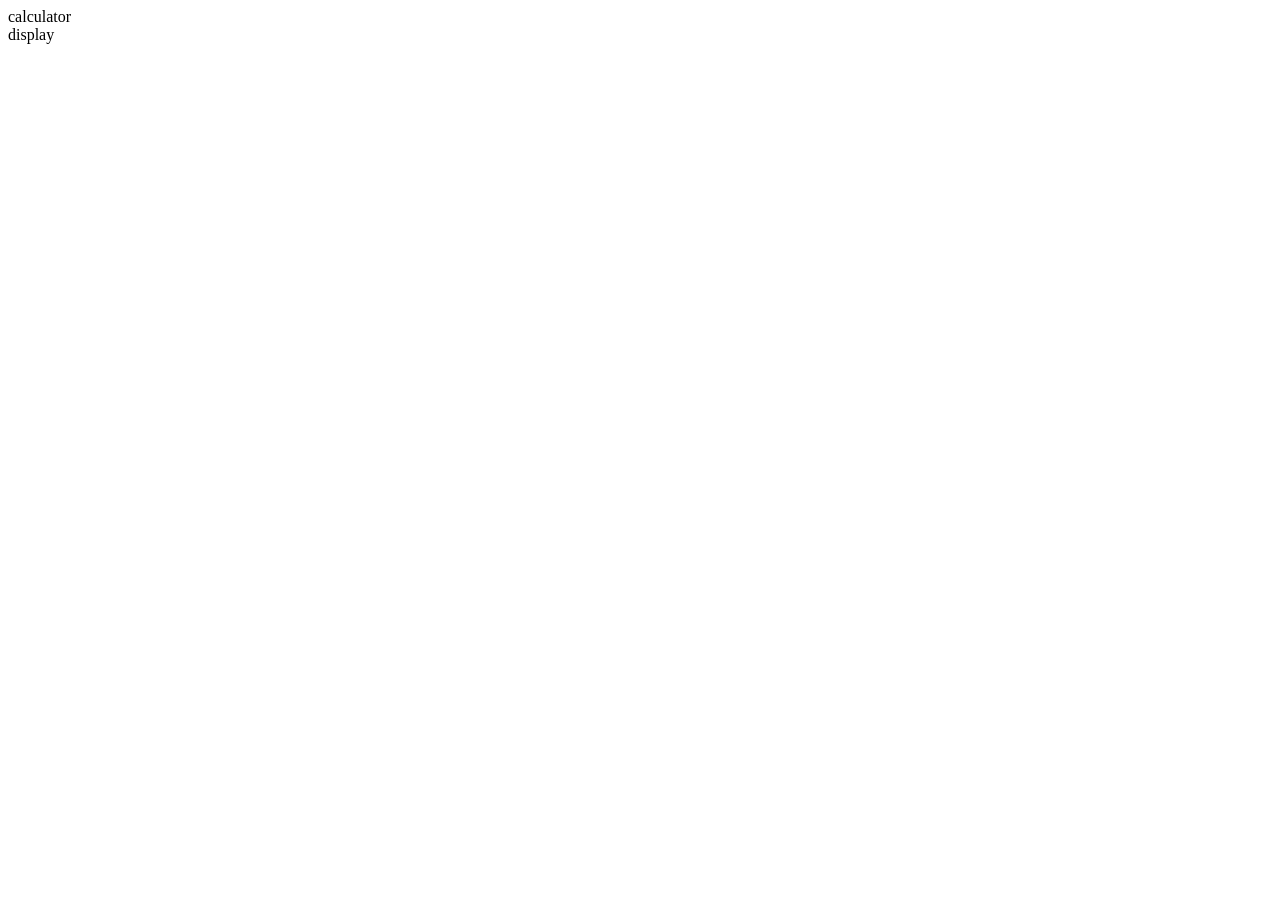
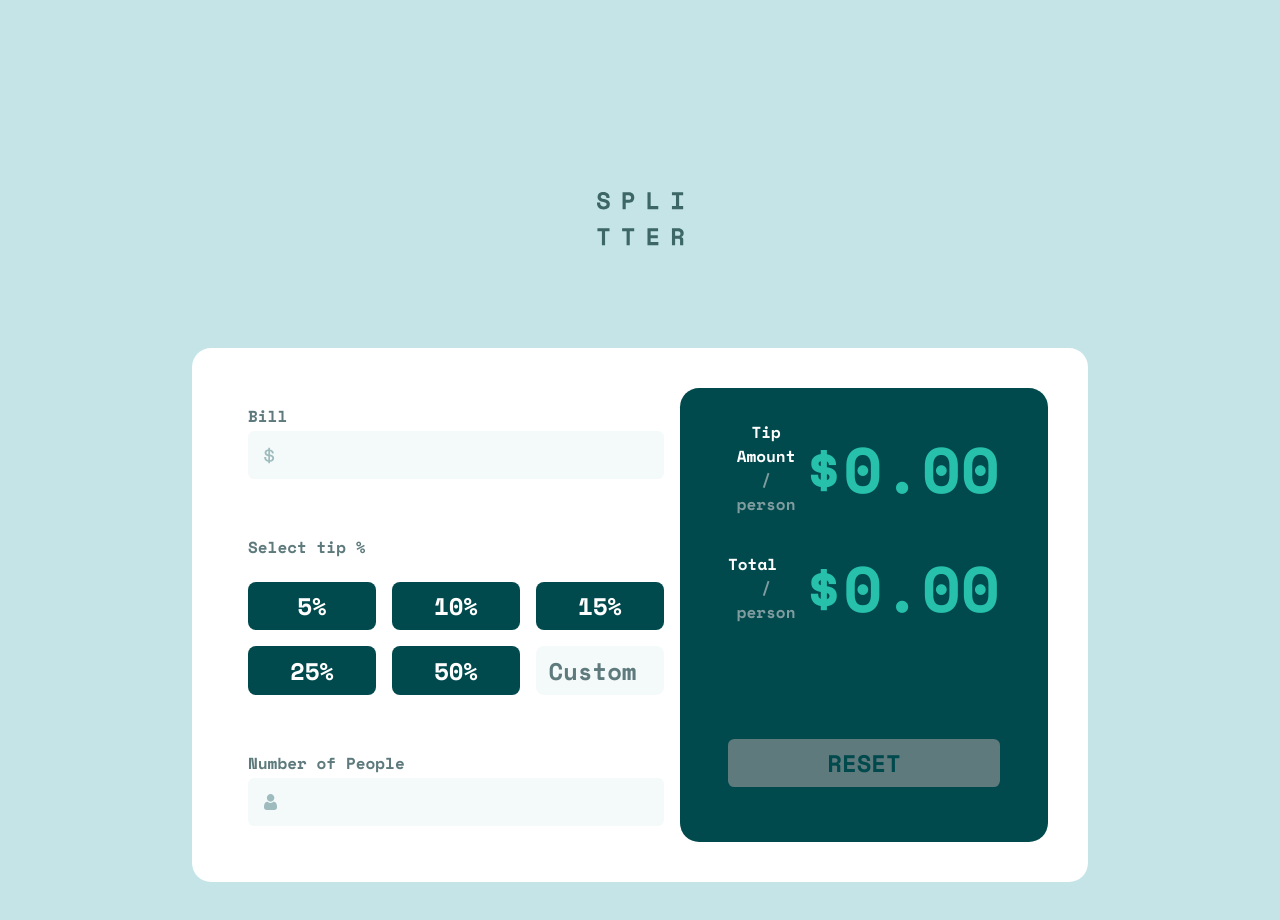
Before and after one commit to Leandro-pixel/Tip-Calculator, a React (Vite) app: page / in a window 1280 px wide. Shown: the top 920 px of the page. Before the commit the page ends 800 px from the top, so only its background shows below. Built offline with nearby package versions, Linux system fonts and the light colour scheme.

Commit message:
feat: A code change that neither fixes a bug nor adds a feature

```diff
--- a/src/App.jsx
+++ b/src/App.jsx
@@ -1,15 +1,24 @@
 
 import Calculator from "./components/calculator"
 import Display from "./components/display"
+import "./styles/app.sass"
+import Avatar from './images/logo.svg'
+
 
 function App() {
 
   return (
     <>
-      <div>
+    <div id="wrapper">
+      <img src={Avatar} alt="" />
+      <main>
         <Calculator/>
         <Display/>
-      </div>
+      </main>
+    </div>
+
+
+
     </>
   )
 }
--- a/src/components/calculator.jsx
+++ b/src/components/calculator.jsx
@@ -1,8 +1,34 @@
+import "../styles/components/calculator.sass"
+
+
 const Calculator = () => {
 
+    const keyPadNumbers = ["5%", "10%", "15%", "25%","50%"]
+
     return (
+    <main id="calculator">
+            <div id="bill">
+                <label htmlFor="">Bill</label>
+                <input type="number" id="inputBill" />
+            </div>
 
-        <div>calculator</div>
+
+            <div id="selectTip">
+                <label htmlFor="">Select tip %</label>
+                <div id="tipBtns">
+                {keyPadNumbers.map((num) => (
+                    <button key={num} className="btn">{num}</button>
+                ))}
+                <input type="number" placeholder="Custom" id="customTip" />
+                </div>
+
+            </div>
+
+            <div className="numberPeople">
+                <label htmlFor="">Number of People</label>
+                <input type="number" id="inputPeople" />
+            </div>
+    </main>
 
     )
   }
--- a/src/components/display.jsx
+++ b/src/components/display.jsx
@@ -1,9 +1,31 @@
+import '../styles/components/display.sass'
 
 const Display = () => {
 
     return (
 
-        <div>display</div>
+        <div id="tipWrapper">
+            <div id="valor">
+                <div id="wrapp">
+                    <label htmlFor="">Tip Amount</label>
+                    <span id='person'>/ person</span>
+                </div>
+
+                <span id="total" >$0.00</span>
+            </div>
+
+            <div id="valor">
+                <div id="wrapp">
+                    <label htmlFor="">Total</label>
+                    <span id='person'>/ person</span>
+                </div>
+
+                <span id="total">$0.00</span>
+            </div>
+
+            <button id='resetBtn'>RESET</button>
+
+        </div>
 
     )
   }
--- a/src/styles/app.sass
+++ b/src/styles/app.sass
@@ -0,0 +1,29 @@
+@use './variable'
+
+
+*
+    padding: 0
+    margin: 0
+    box-sizing: border-box
+    font-family: variable.$font-stack
+
+    input
+        border: none
+        background: variable.$Verylightgrayish-cyan
+        color: variable.$Verydark-cyan
+
+#wrapper
+    text-align: center
+    background: variable.$Lightgrayish-cyan
+    padding: 15%
+
+    img
+        margin-bottom: 6rem
+
+main
+    display: flex
+    background: variable.$White
+    padding: 2.5rem
+    border-radius: 1.2rem
+    justify-content: space-between
+    width: auto
--- a/src/styles/components/calculator.sass
+++ b/src/styles/components/calculator.sass
@@ -0,0 +1,66 @@
+@use '../variable'
+@use '../mixins'
+
+#calculator
+    display: flex
+    flex-direction: column
+    align-items: flex-start
+    gap: 1rem
+    background: variable.$White
+    width: 30rem
+    padding: 1rem
+
+    #inputBill
+        background-image: url("../../images/icon-dollar.svg")
+        background-repeat: no-repeat
+        background-position: 1rem center
+        padding-right: 1rem
+        text-align: right
+        font-size: variable.$bodyfont-size
+        color: variable.$Verydark-cyan
+
+    #inputPeople
+        background-image: url("../../images/icon-person.svg")
+        background-repeat: no-repeat
+        background-position: 1rem center
+        padding-right: 1rem
+        text-align: right
+        font-size: variable.$bodyfont-size
+        color: variable.$Verydark-cyan
+
+    input:not(#customTip)
+        height: 3rem
+        width: 26rem
+        border-radius: .4rem
+
+
+    label
+        display: flex
+        margin-bottom: .2rem
+        color: variable.$Darkgrayish-cyan
+
+
+
+    #selectTip
+
+        label
+            margin-bottom: 1.4rem
+            margin-top: 2.5rem
+
+
+        #tipBtns
+            display: grid
+            grid-template-columns: 1fr 1fr 1fr
+            grid-template-rows: 1fr 1fr
+            gap: 1rem
+            margin-bottom: 2.5rem
+
+            .btn
+                @include mixins.tip-btn
+
+            #customTip
+                @include mixins.tip-btn
+                background: variable.$Verylightgrayish-cyan
+                color: variable.$Verydark-cyan
+                &::placeholder
+                    color: variable.$Darkgrayish-cyan
--- a/src/styles/components/display.sass
+++ b/src/styles/components/display.sass
@@ -0,0 +1,43 @@
+@use '../variable'
+
+#tipWrapper
+    background: variable.$Verydark-cyan
+    border-radius: 1.2rem
+    padding: 2rem 3rem
+    display: flex
+    flex-direction: column
+    width: 30rem
+    gap: 1.5rem
+
+    #resetBtn
+        margin-top: 5rem
+        background: variable.$Darkgrayish-cyan
+        border: none
+        border-radius: .4rem
+        height: 3rem
+        font-size: variable.$bodyfont-size
+        color: variable.$Verydark-cyan
+        cursor: pointer
+
+    #valor
+        display: flex
+        align-items: center
+        justify-content: space-between
+
+        #wrapp
+            display: flex
+            flex-direction: column
+            align-items: flex-start
+
+
+
+        label
+            color: variable.$White
+
+
+        #person
+            color: variable.$Grayish-cyan
+
+        #total
+            color: variable.$Strong-cyan
+            font-size: 4rem
--- a/src/styles/mixins.sass
+++ b/src/styles/mixins.sass
@@ -1,9 +1,13 @@
-@use 'variable'
+@use './variable'
 
-@mixin my-btn
-    padding: 1rem 1.2rem
-    color: green
-    background: yellow
+@mixin tip-btn
+    padding: .4rem
+    color: variable.$White
+    background: variable.$Verydark-cyan
     text-decoration: none
-    border-radius: 3rem
+    border-radius: .5rem
+    font-size: variable.$bodyfont-size
+    width: 8rem
+    text-align: center
+    border: none
     cursor: pointer
--- a/src/styles/variable.sass
+++ b/src/styles/variable.sass
@@ -1,4 +1,4 @@
-@import url('https://fonts.googleapis.com/css2?family=Space+Mono:wght@700&display=swap');
+@import url('https://fonts.googleapis.com/css2?family=Space+Mono:wght@700&display=swap')
 
 $Strong-cyan: hsl(172, 67%, 45%)
 $Verydark-cyan: hsl(183, 100%, 15%)
@@ -8,7 +8,4 @@ $Lightgrayish-cyan: hsl(185, 41%, 84%)
 $Verylightgrayish-cyan: hsl(189, 41%, 97%)
 $White: hsl(0, 0%, 100%)
 $bodyfont-size: 24px
-$font-stack: (
-    font-family: 'Space Mono, monospace'
-    font-weight: 700
-)
+$font-stack: 'Space Mono', monospace
```
Also changed, not shown: package.json (+7 -0 lines), 1 other file (tests, documents, lock files or other folders).
